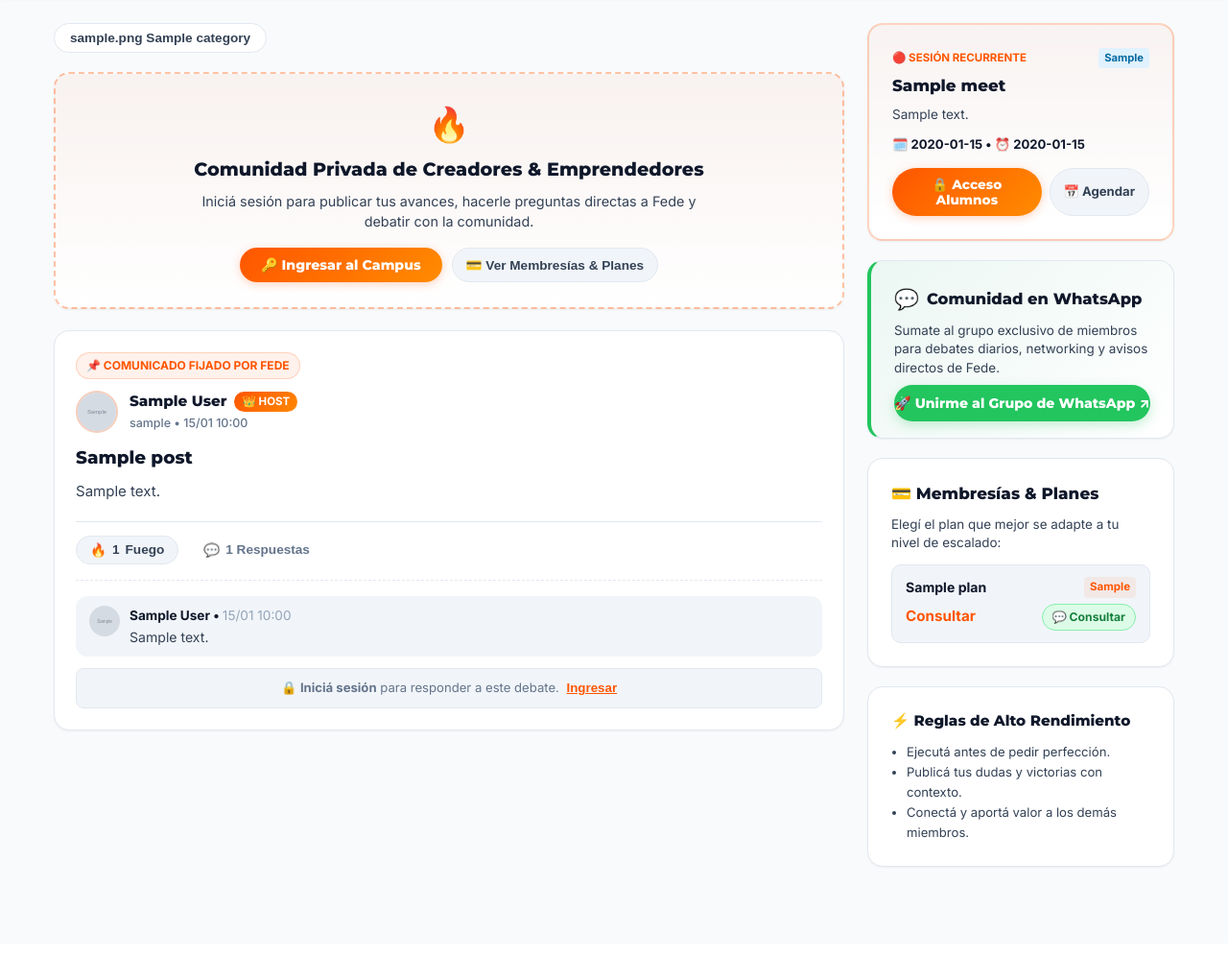
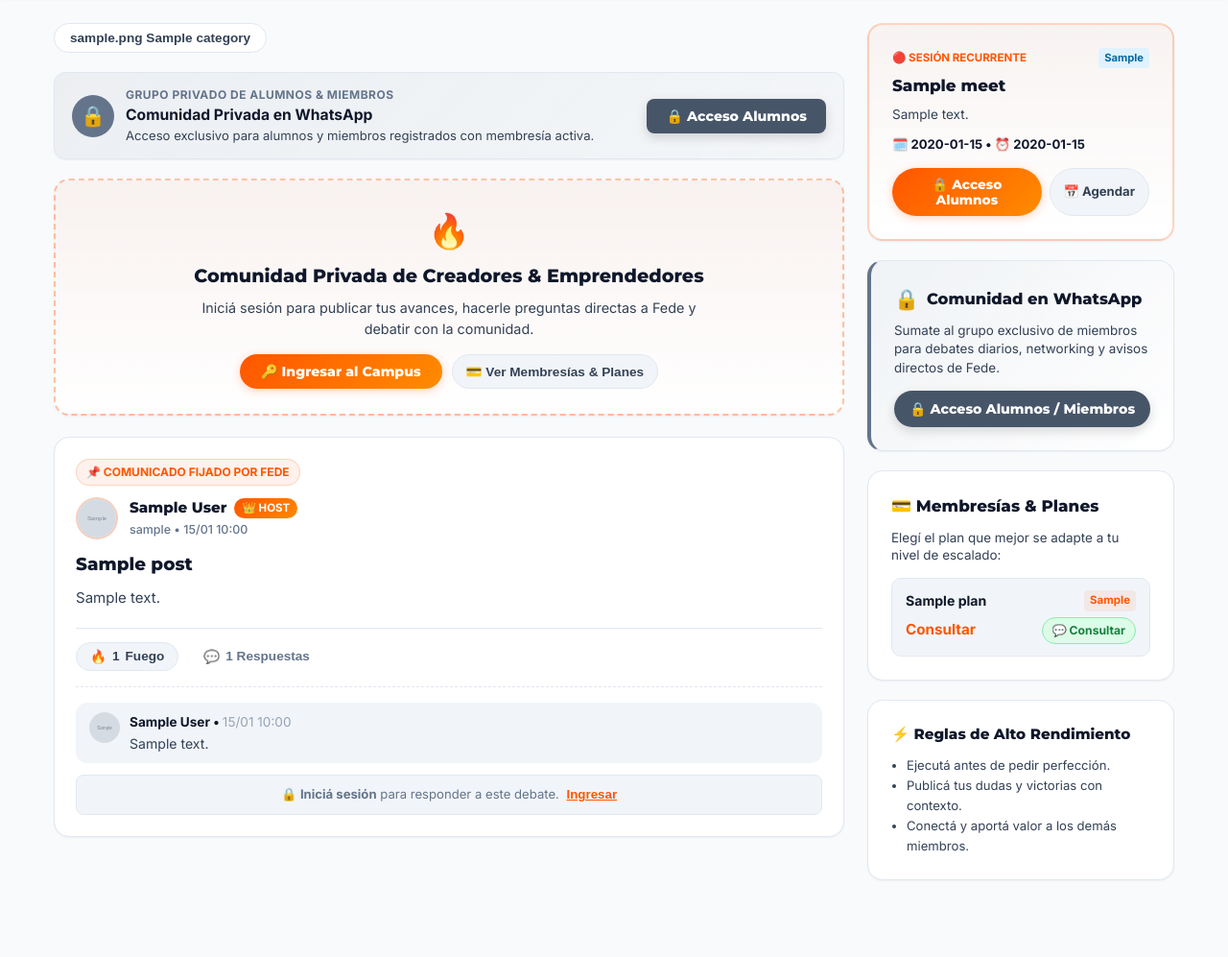
Before and after one commit to elbuje/fedenowback, a PHP site: page /comunidad in a window 1280 px wide. Shown: the part 117-1114 px from the top of the page at 96% size. Before the commit the page ends 1021 px from the top, so only its background shows below. Run offline with PHP 8.4, Linux system fonts and the light colour scheme; tables that the repository leaves empty hold one stand-in row (values such as "Sample post"); grey boxes marked "Sample" are stand-in pictures; some libraries are stand-ins or nearby versions.

Commit message:
feat(comunidad): lock WhatsApp VIP group access for non-logged-in users

```diff
--- a/website-php/views/comunidad.php
+++ b/website-php/views/comunidad.php
@@ -277,7 +277,26 @@ $page_desc = "Campus privado de alto rendimiento para creadores y emprendedores.
                   🟢 Unirme al Grupo de WhatsApp ↗
                 </a>
               </div>
-
+            <?php else: ?>
+              <!-- VIP WhatsApp Banner Bloqueado para Visitantes -->
+              <div class="campus-card" style="margin-bottom: 20px; border: 1px solid var(--c-border); background: linear-gradient(135deg, rgba(100, 116, 139, 0.08) 0%, rgba(15, 23, 42, 0.02) 100%); display: flex; align-items: center; justify-content: space-between; flex-wrap: wrap; gap: 14px; padding: 14px 18px; border-radius: 12px;">
+                <div style="display: flex; align-items: center; gap: 12px;">
+                  <div style="width: 44px; height: 44px; border-radius: 50%; background: #64748b; color: #fff; display: flex; align-items: center; justify-content: center; font-size: 1.3rem; flex-shrink: 0;">
+                    🔒
+                  </div>
+                  <div>
+                    <div style="font-size: 0.75rem; font-weight: 800; color: #64748b; text-transform: uppercase; letter-spacing: 0.04em;">GRUPO PRIVADO DE ALUMNOS & MIEMBROS</div>
+                    <div style="font-size: 0.98rem; font-weight: 800; color: var(--c-text-main);">Comunidad Privada en WhatsApp</div>
+                    <div style="font-size: 0.82rem; color: var(--c-text-sub);">Acceso exclusivo para alumnos y miembros registrados con membresía activa.</div>
+                  </div>
+                </div>
+                <button type="button" class="btn-post-submit" style="background: #475569; color: #ffffff; border: none; cursor: pointer; font-weight: 800; font-size: 0.88rem; padding: 9px 20px; border-radius: 8px; box-shadow: 0 4px 12px rgba(0,0,0,0.15);" onclick="openLoginModal('El grupo privado de WhatsApp es exclusivo para alumnos y miembros registrados.')">
+                  🔒 Acceso Alumnos
+                </button>
+              </div>
+            <?php endif; ?>
+
+            <?php if ($is_logged_in): ?>
               <!-- Post Creator Box -->
               <div class="campus-creator-card">
                 <form id="formCreatePost">
@@ -456,9 +475,9 @@ $page_desc = "Campus privado de alto rendimiento para creadores y emprendedores.
             <?php endif; ?>
 
             <!-- Comunidad WhatsApp Box -->
-            <div class="campus-card" style="margin-bottom: 20px; border-left: 4px solid #22c55e; background: linear-gradient(135deg, rgba(34, 197, 94, 0.06) 0%, var(--c-card) 100%);">
+            <div class="campus-card" style="margin-bottom: 20px; border-left: 4px solid <?= $is_logged_in ? '#22c55e' : '#64748b' ?>; background: linear-gradient(135deg, <?= $is_logged_in ? 'rgba(34, 197, 94, 0.06)' : 'rgba(100, 116, 139, 0.06)' ?> 0%, var(--c-card) 100%);">
               <div style="display: flex; align-items: center; gap: 8px; margin-bottom: 8px;">
-                <span style="font-size: 1.3rem;">💬</span>
+                <span style="font-size: 1.3rem;"><?= $is_logged_in ? '💬' : '🔒' ?></span>
                 <h4 style="font-family: var(--c-font-head); font-weight: 800; font-size: 1.02rem; color: var(--c-text-main);">
                   Comunidad en WhatsApp
                 </h4>
@@ -466,9 +485,15 @@ $page_desc = "Campus privado de alto rendimiento para creadores y emprendedores.
               <p style="font-size: 0.84rem; color: var(--c-text-sub); margin-bottom: 14px; line-height: 1.45;">
                 Sumate al grupo exclusivo de miembros para debates diarios, networking y avisos directos de Fede.
               </p>
-              <a href="https://chat.whatsapp.com/EUM0qZSn8l7EDkjA7GDq8F" target="_blank" rel="noopener noreferrer" class="btn-post-submit" style="width: 100%; justify-content: center; background: #22c55e; text-decoration: none; padding: 10px 0; font-weight: 800; font-size: 0.88rem; box-shadow: 0 4px 12px rgba(34, 197, 94, 0.25);">
-                🚀 Unirme al Grupo de WhatsApp ↗
-              </a>
+              <?php if ($is_logged_in): ?>
+                <a href="https://chat.whatsapp.com/EUM0qZSn8l7EDkjA7GDq8F" target="_blank" rel="noopener noreferrer" class="btn-post-submit" style="width: 100%; justify-content: center; background: #22c55e; text-decoration: none; padding: 10px 0; font-weight: 800; font-size: 0.88rem; box-shadow: 0 4px 12px rgba(34, 197, 94, 0.25);">
+                  🚀 Unirme al Grupo de WhatsApp ↗
+                </a>
+              <?php else: ?>
+                <button type="button" class="btn-post-submit" style="width: 100%; justify-content: center; background: #475569; color: #ffffff; border: none; cursor: pointer; padding: 10px 0; font-weight: 800; font-size: 0.88rem; box-shadow: 0 4px 12px rgba(0,0,0,0.15);" onclick="openLoginModal('El grupo privado de WhatsApp es exclusivo para alumnos y miembros registrados.')">
+                  🔒 Acceso Alumnos / Miembros
+                </button>
+              <?php endif; ?>
             </div>
 
             <!-- Planes & Precios Box -->
```
